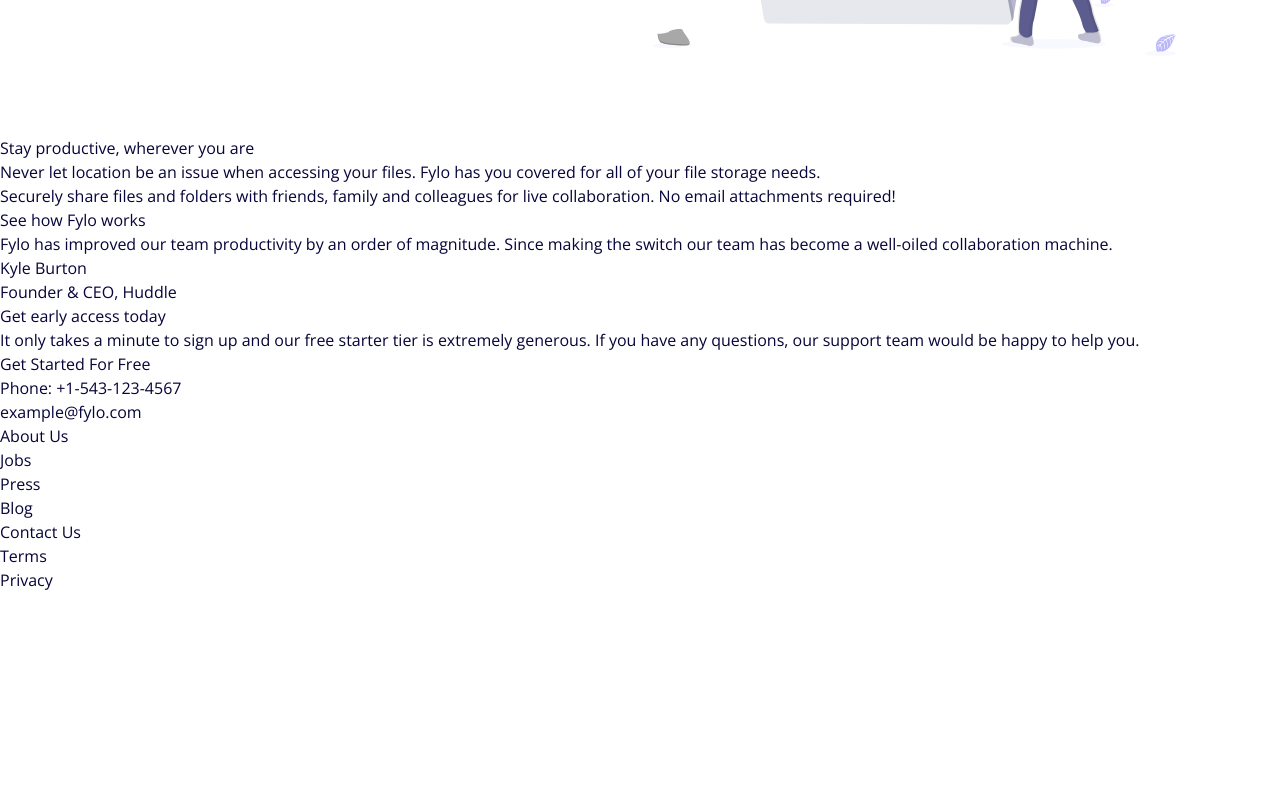
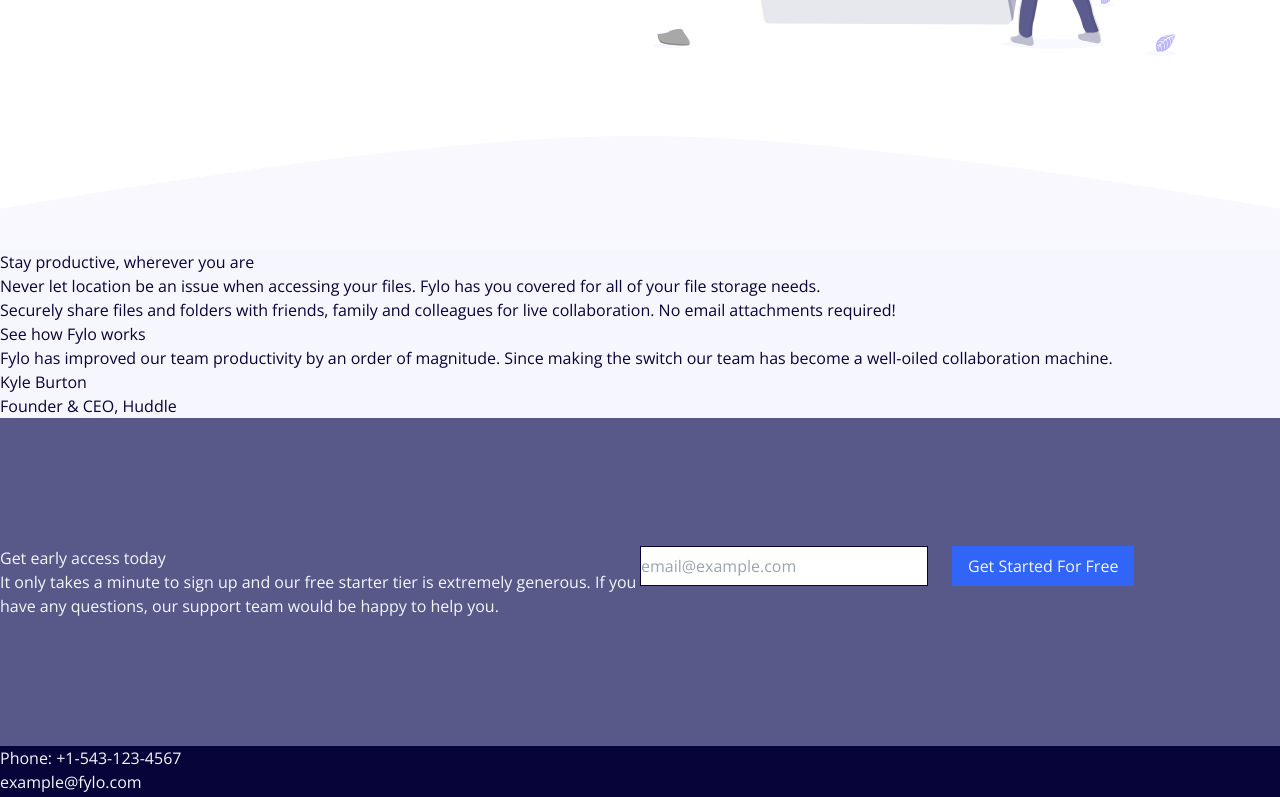
Before and after one commit to n0rrman/frontend-mentor-challenges-green, a Next.js app in the folder fylo-landing-page-with-two-column-layout/: page / in a window 1280 px wide. Shown: the part 580-1377 px from the top of the page. Before the commit the page ends 1172 px from the top, so only its background shows below. Built offline with nearby package versions, Linux system fonts and the light colour scheme.

Commit message:
fylo-landing-page-with-two-column-layout all bgs added

```diff
--- a/fylo-landing-page-with-two-column-layout/src/app/page.tsx
+++ b/fylo-landing-page-with-two-column-layout/src/app/page.tsx
@@ -3,6 +3,7 @@ import Image from "next/image";
 import { raleway } from "./fonts";
 import logo from "/public/logo.svg";
 import heroImg from "/public/illustration-1.svg";
+import dividerDesktop from "/public/bg-curve-desktop.svg";
 import EmailForm from "@/components/email-form";
 
 export default function Home() {
@@ -46,7 +47,11 @@ export default function Home() {
             <Image src={heroImg} alt="" fill />
           </div>
         </section>
-        <section>
+        <div className="relative w-full h-[7.125rem] pointer-events-none select-none">
+          <Image fill alt="" src={dividerDesktop} />
+        </div>
+
+        <section className="bg-neutralBlue">
           <h1>Stay productive, wherever you are</h1>
 
           <p>
@@ -71,18 +76,24 @@ export default function Home() {
           </div>
         </section>
 
-        <section>
+        <section className="bg-primaryDesaturatedBlue text-neutralBlue grid grid-cols-2 py-32">
+          <div>
             <h1>Get early access today</h1>
             <p>
               It only takes a minute to sign up and our free starter tier is
               extremely generous. If you have any questions, our support team
               would be happy to help you.
             </p>
-
-          <button>Get Started For Free</button>
+          </div>
+          <div>
+            <EmailForm
+              placeholder="email@example.com"
+              buttonText="Get Started For Free"
+            />
+          </div>
         </section>
 
-        <footer>
+        <footer className="bg-primaryDarkBlue text-neutralBlue">
           <div>Phone: +1-543-123-4567</div>
           <div>example@fylo.com</div>
           <div>About Us</div>
```
Lines whose indentation alone changed are shown as unchanged.
